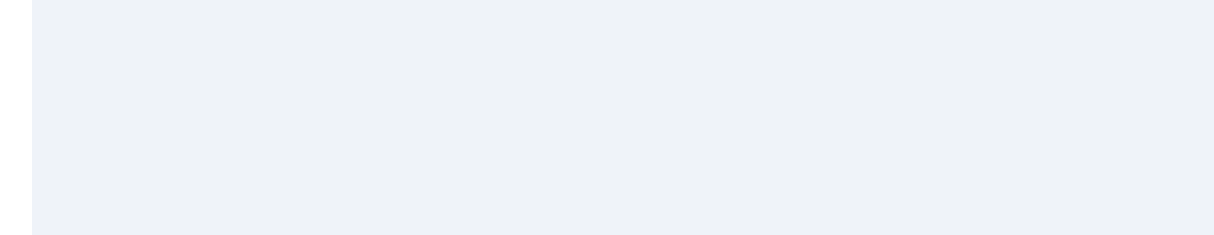
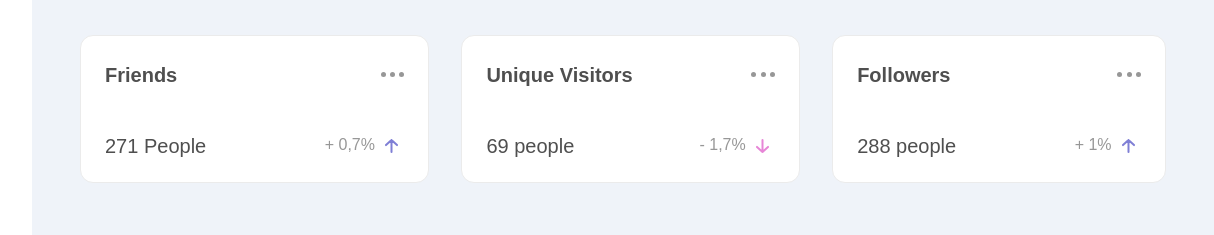
Before and after one commit to Mattxavier/dashboard, a website built with Parcel: page index.html in a window 1280 px wide. Shown: the part 96-331 px from the top of the page, 66-1280 px from the left. Built offline with nearby package versions, Linux system fonts and the light colour scheme; files whose address does not match are found by name; a web font is replaced by a local one.

Commit message:
WIP: Adiciona cards e estilos

```diff
--- a/css/main.css
+++ b/css/main.css
@@ -28,7 +28,11 @@
     margin-right: calc(14 / 16 * 1rem);
 }
 
+/* region Ringbell */
+
+
 /* #region Account*/
+
 .header__account {
     display: flex;
     align-items: center;
@@ -38,7 +42,7 @@
 .account__username {
     font-weight: 600;
     color: var(--text-color-dark);
-    font-size: calc(20 / 16 * 1rem);
+    font-size: var(--title-cards-account-size);
     margin: 0;
 }
 
@@ -48,9 +52,79 @@
 }
 
 .account__dropdown__button {
-    background-color: transparent;
-    border: none;
     cursor: pointer;
 }
 
 /* #endregion */
+
+/* #region Cards */
+
+h2 {
+    margin: 0;
+    font-size: var(--title-cards-account-size);
+    color: var(--text-color-dark);
+}
+
+.main-content__cards {
+    display: flex;
+    flex-wrap: wrap;
+    /* justify-content: space-between; */
+    margin-top: calc(38 / 16 * 1rem);
+    margin-right: calc(32 / 16 * -1rem);
+}
+
+.card-content {
+    /* max-width: 341px; */
+    height: 148px;
+    border: calc(1 / 16 * 1rem) solid #EBEBEB;
+    border-radius: 13px;
+    background-color: #ffffff;
+    flex: 1 0 auto;
+    /* flex: 1; */
+    padding: calc(24 / 16 * 1rem);
+    margin-right: calc(32 / 16 * 1rem);
+    margin-bottom: calc(32 / 16 * 1rem);
+}
+
+.card-content__header {
+    display: flex;
+    justify-content: space-between;
+}
+
+.card-content__controls {
+    display: flex;
+}
+
+.card-content__controls ul {
+    list-style: none;
+    margin: 0;
+    padding: 0;
+}
+
+.controls-dot {
+    width: 5px;
+    height: 5px;
+    background: #979797;
+    border-radius: 10px;
+    display: inline-block;
+}
+
+.card-content__main {
+    display: flex;
+    justify-content: space-between;
+    text-align: center;
+    margin-top: calc(45 / 16 * 1rem);
+}
+
+.card-people-number {
+    color: var(--text-color-dark);
+    font-size: var(--title-cards-account-size);
+    line-height: 1.17;
+}
+
+.card-number-percent {
+    line-height: 1.2;
+    color: #979797;
+}
+
+/* #endregion */
--- a/index.html
+++ b/index.html
@@ -122,17 +122,94 @@
         <header class="main-content__header">
             <h1 class="header__title">Statistics</h1>
             <input placeholder="Search" type="search" name="" id="" class="header__search">
+                  <!-- Ringbell -->
+                  <div class="notification-bell">
+                      <span class="notification-bell__img"></span>
+                      <span class="notification-bell__alert"></span>
+                  </div>
 
                 <div class="header__account">
                     <p class="account__username">Anya</p>
                     <img src="https://i.pravatar.cc/50?img=5" alt="" class="account__avatar">
                     <button class="account__dropdown__button" type="button">
                         <svg xmlns="http://www.w3.org/2000/svg" width="10" height="6" viewBox="0 0 10 6" fill="none">
-                        <path d="M1 1L5.28571 5L9 1" stroke="#5B5B5B" stroke-linecap="round"/>
+                            <path d="M1 1L5.28571 5L9 1" stroke="#5B5B5B" stroke-linecap="round" />
                         </svg>
                     </button>
                 </div>
         </header>
+        <div class="main-content__cards">
+            <div class="card-content">
+                <div class="card-content__header">
+                    <h2 class="card-title">Friends</h2>
+                    <div class="card-content__controls">
+                        <ul>
+                            <li class="controls-dot"></li>
+                            <li class="controls-dot"></li>
+                            <li class="controls-dot"></li>
+                        </ul>
+                    </div>
+                </div>
+
+                <div class="card-content__main">
+                    <p class="card-people-number"> 271 People </p>
+                    <p class="card-number-percent"> + 0,7% <button class="statistic-arrow" type="button"><svg
+                                xmlns="http://www.w3.org/2000/svg" width="13" height="14" viewBox="0 0 13 14"
+                                fill="none">
+                                <path
+                                    d="M1 6.07698L6.49995 0.999999M6.49995 0.999999L12 6.07698M6.49995 0.999999L6.49995 13"
+                                    stroke="#7F7FD5" stroke-width="2" stroke-linecap="round" stroke-linejoin="round" />
+                            </svg></button></p>
+                </div>
+            </div>
+
+            <div class="card-content">
+                <div class="card-content__header">
+                    <h2 class="card-title">Unique Visitors</h2>
+                    <div class="card-content__controls">
+                        <ul>
+                            <li class="controls-dot"></li>
+                            <li class="controls-dot"></li>
+                            <li class="controls-dot"></li>
+                        </ul>
+                    </div>
+                </div>
+
+                <div class="card-content__main">
+                    <p class="card-people-number"> 69 people </p>
+                    <p class="card-number-percent">- 1,7% <button class="statistic-arrow" type="button"><svg
+                                xmlns="http://www.w3.org/2000/svg" width="13" height="14" viewBox="0 0 13 14"
+                                fill="none">
+                                <path d="M12 7.92302L6.50005 13M6.50005 13L1 7.92302M6.50005 13L6.50005 0.999999"
+                                    stroke="#E786D7" stroke-width="2" stroke-linecap="round" stroke-linejoin="round" />
+                            </svg></button></p>
+                </div>
+            </div>
+
+            <div class="card-content">
+                <div class="card-content__header">
+                    <h2 class="card-title">Followers</h2>
+                    <div class="card-content__controls">
+                        <ul>
+                            <li class="controls-dot"></li>
+                            <li class="controls-dot"></li>
+                            <li class="controls-dot"></li>
+                        </ul>
+                    </div>
+                </div>
+
+                <div class="card-content__main">
+                    <p class="card-people-number"> 288 people </p>
+                    <p class="card-number-percent"> + 1% <button class="statistic-arrow" type="button"><svg
+                                xmlns="http://www.w3.org/2000/svg" width="13" height="14" viewBox="0 0 13 14"
+                                fill="none">
+                                <path
+                                    d="M1 6.07698L6.49995 0.999999M6.49995 0.999999L12 6.07698M6.49995 0.999999L6.49995 13"
+                                    stroke="#7F7FD5" stroke-width="2" stroke-linecap="round" stroke-linejoin="round" />
+                            </svg></button></p>
+                </div>
+            </div>
+        </div>
     </main>
     <script src="js/index.js"></script>
 </body>
```
Lines whose indentation alone changed are shown as unchanged.
